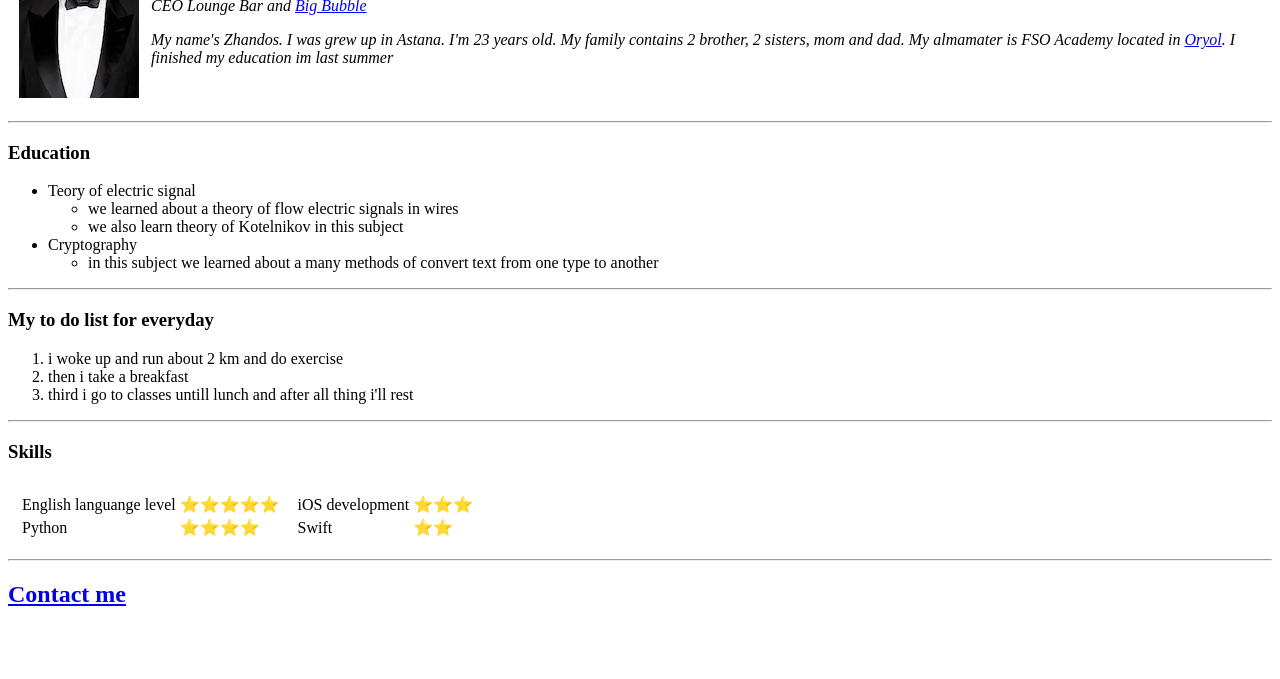
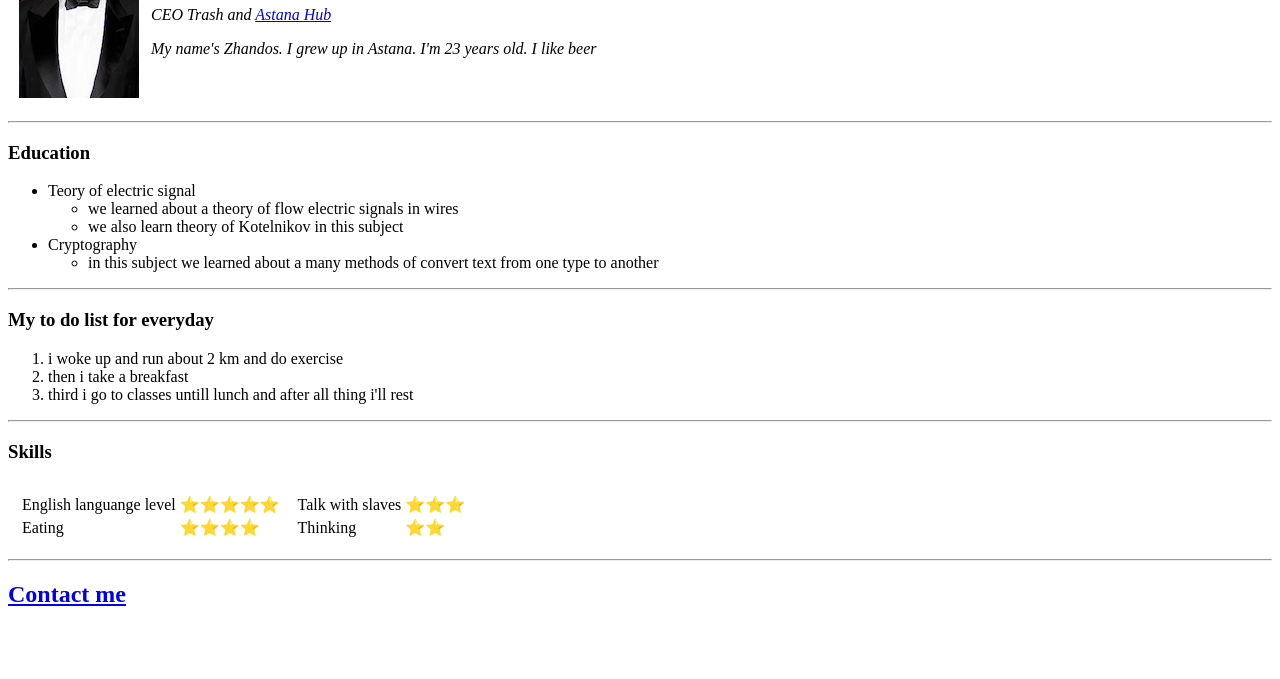
Before and after one commit to israilov/cv, a plain HTML site: page index.html in a window 1280 px wide. Shown: the part 121-800 px from the top of the page. Drawn offline with Linux system fonts and the light colour scheme.

Commit message:
Update index.html

```diff
--- a/index.html
+++ b/index.html
@@ -14,10 +14,8 @@
       <td><img src="me.jpg" alt="Elon mask photo"></td>
       <td>
         <h1>Zhandos Israilov</h1>
-        <p><em>CEO Lounge Bar and <a href="https://bubble.ru/">Big Bubble</a></em></p>
-        <p><em>My name's Zhandos. I was grew up in Astana. I'm 23 years old. My family
-            contains 2 brother, 2 sisters, mom and dad. My almamater is FSO Academy
-            located in <a href="https://www.youtube.com/watch?v=LQit-9_k4ug">Oryol</a>. I finished my education im last summer</em></p>
+        <p><em>CEO Trash and <a href="https://pornhub.com/">Astana Hub</a></em></p>
+        <p><em>My name's Zhandos. I grew up in Astana. I'm 23 years old. I like beer</em></p>
       </td>
     </tr>
 
@@ -59,7 +57,7 @@
             <td>⭐⭐⭐⭐⭐</td>
           </tr>
           <tr>
-            <td>Python</td>
+            <td>Eating</td>
             <td>⭐⭐⭐⭐</td>
           </tr>
         </table>
@@ -67,11 +65,11 @@
       <td>
         <table>
           <tr>
-            <td>iOS development</td>
+            <td>Talk with slaves</td>
             <td>⭐⭐⭐</td>
           </tr>
           <tr>
-            <td>Swift</td>
+            <td>Thinking</td>
             <td>⭐⭐</td>
           </tr>
         </table>
```
